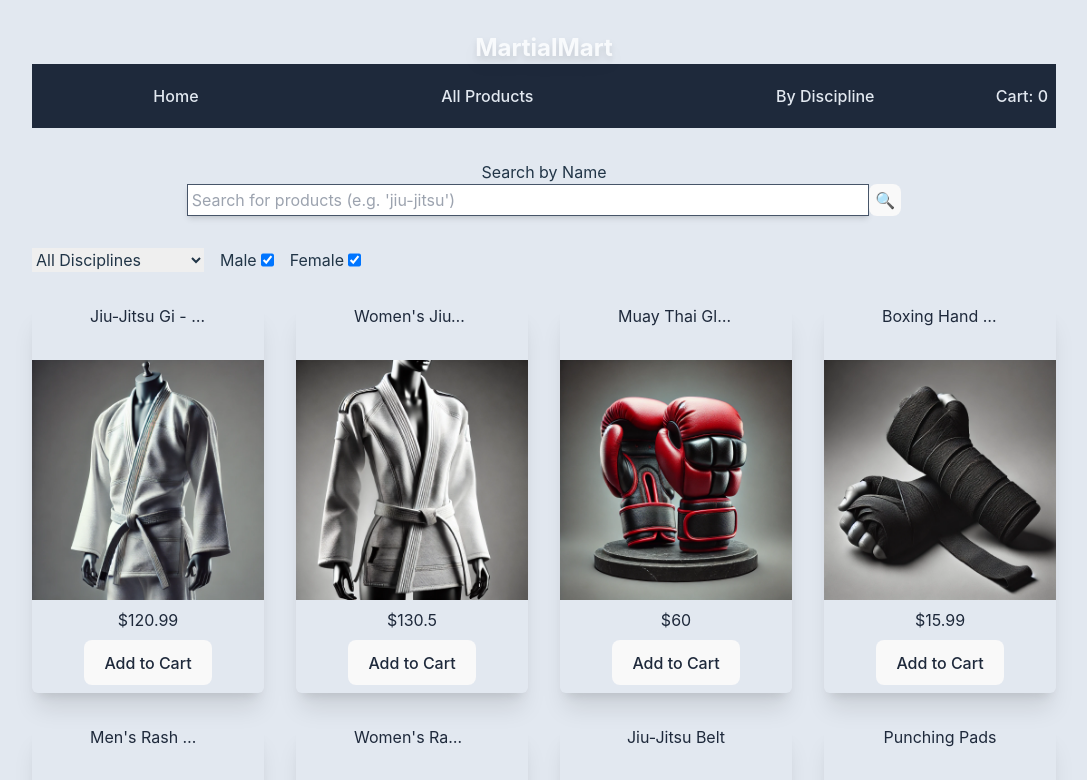
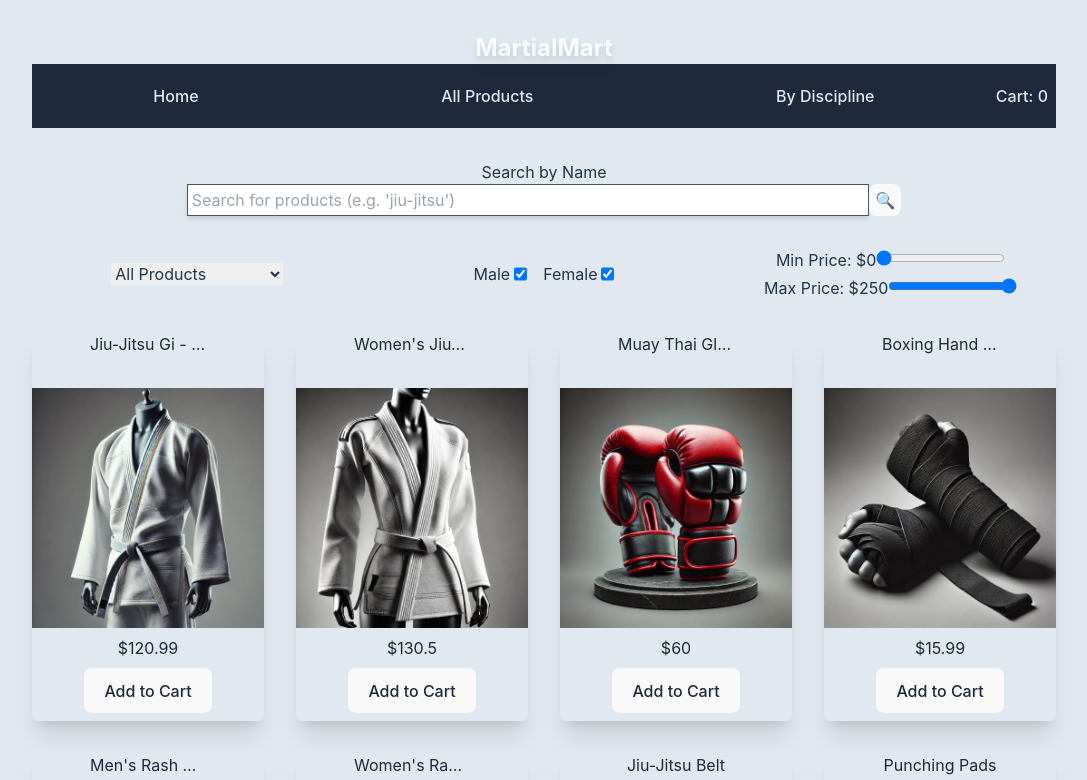
Before and after one commit to AJ-Gagliardo/martial-mart, a React (Vite) app: page /allProducts in a window 1280 px wide. Shown: the top 780 px of the page, without its empty margins (96-1183 px from the left). Built offline with nearby package versions, Linux system fonts and the light colour scheme.

Commit message:
added a price filter option

```diff
--- a/src/components/FilterUI.jsx
+++ b/src/components/FilterUI.jsx
@@ -3,6 +3,54 @@ import { useState } from "react";
 function FilterUI({ setCategory, setGender, setPriceRange }) {
   const [isMaleChecked, setIsMaleChecked] = useState(true);
   const [isFemaleChecked, setIsFemaleChecked] = useState(true);
+
+  function PriceRange({ setPriceRange }) {
+    const [minPrice, setMinPrice] = useState(0);
+    const [maxPrice, setMaxPrice] = useState(250);
+
+    const handleMinChange = (e) => {
+      const value = Number(e.target.value);
+      if (value <= maxPrice) {
+        setMinPrice(value);
+        setPriceRange({ min: value, max: maxPrice });
+      }
+    };
+
+    const handleMaxChange = (e) => {
+      const value = Number(e.target.value);
+      if (value >= minPrice) {
+        setMaxPrice(value);
+        setPriceRange({ min: minPrice, max: value });
+      }
+    };
+
+    return (
+      <div className="grid gap-1 text-start place-items-center">
+        <label>
+          Min Price: ${minPrice}
+          <input
+            type="range"
+            min="0"
+            max="250"
+            step="10"
+            value={minPrice}
+            onChange={handleMinChange}
+          />
+        </label>
+        <label>
+          Max Price: ${maxPrice}
+          <input
+            type="range"
+            min="0"
+            max="250"
+            step="10"
+            value={maxPrice}
+            onChange={handleMaxChange}
+          />
+        </label>
+      </div>
+    );
+  }
 
   const bothGenders = () => {
     if (isFemaleChecked === true && isMaleChecked === true) {
@@ -11,15 +59,17 @@ function FilterUI({ setCategory, setGender, setPriceRange }) {
     } else return false;
   };
   return (
-    <div className="flex gap-4">
-      <select onChange={(e) => setCategory(e.target.value)}>
-        <option value="">All Disciplines</option>
-        <option value="Uniforms">Uniforms</option>
-        <option value="Gloves">Gloves</option>
-        <option value="Accesories">Accesories & others</option>
-      </select>
-      <div className="flex gap-4">
-        <div className="flex gap-1">
+    <div className="grid place-content-center items-center content-center text-center sm:grid-cols-3  gap-4">
+      <div>
+        <select onChange={(e) => setCategory(e.target.value)}>
+          <option value="">All Products</option>
+          <option value="Uniforms">Uniforms</option>
+          <option value="Gloves">Gloves</option>
+          <option value="Accesories">Accesories & others</option>
+        </select>
+      </div>
+      <div className="flex gap-4 text-center items-center content-center m-auto">
+        <div className="flex gap-1 ">
           <label htmlFor="male">Male</label>
           <input
             type="checkbox"
@@ -39,6 +89,7 @@ function FilterUI({ setCategory, setGender, setPriceRange }) {
           />
         </div>
       </div>
+      <PriceRange />
     </div>
   );
 
```
